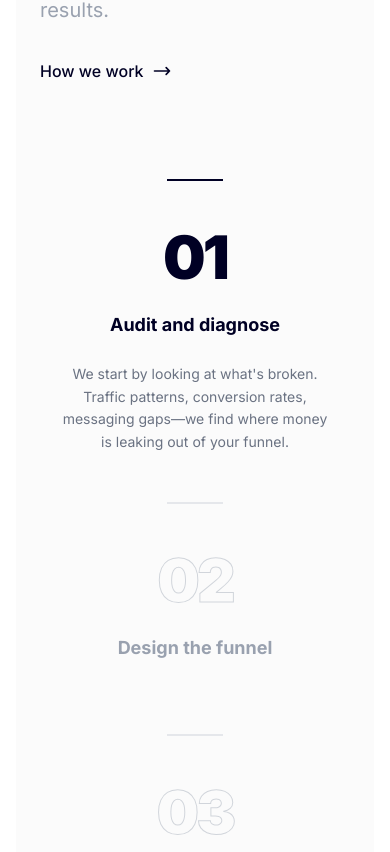
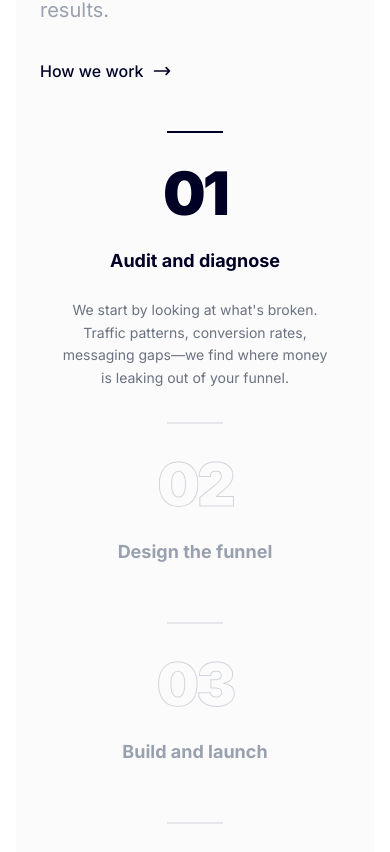
Before and after one commit to inyutek/New_Inyutek, a Next.js app: page / in a window 390 px wide. Shown: the part 6732-7584 px from the top of the page. Built offline with nearby package versions, Linux system fonts and the light colour scheme.

Commit message:
mobile fix1

```diff
--- a/components/sections/ProcessSection.tsx
+++ b/components/sections/ProcessSection.tsx
@@ -60,7 +60,7 @@ export function ProcessSection() {
             <div className="mx-auto max-w-7xl px-6 lg:px-8">
 
                 {/* Header */}
-                <div className="max-w-2xl mb-24">
+                <div className="max-w-2xl mb-12 md:mb-24">
                     <span className="text-xs font-bold text-[#000024] opacity-50 uppercase tracking-[0.2em] font-mono">Process</span>
                     <h2 className="mt-4 text-3xl md:text-5xl font-sans font-bold text-[#000024] tracking-tight leading-[1.1]">
                         How we build leads
@@ -82,9 +82,10 @@ export function ProcessSection() {
                     {processes.map((process, index) => (
                         <div
                             key={process.id}
+                            onClick={() => setActiveIndex(index)}
                             onMouseEnter={() => setActiveIndex(index)}
                             className={`
-                                relative flex-1 pt-12 md:pt-16 px-4 pb-12
+                                relative flex-1 py-8 md:pt-16 md:pb-12 px-4
                                 transition-all duration-300 cursor-pointer group flex flex-col items-center text-center
                             `}
                         >
```
